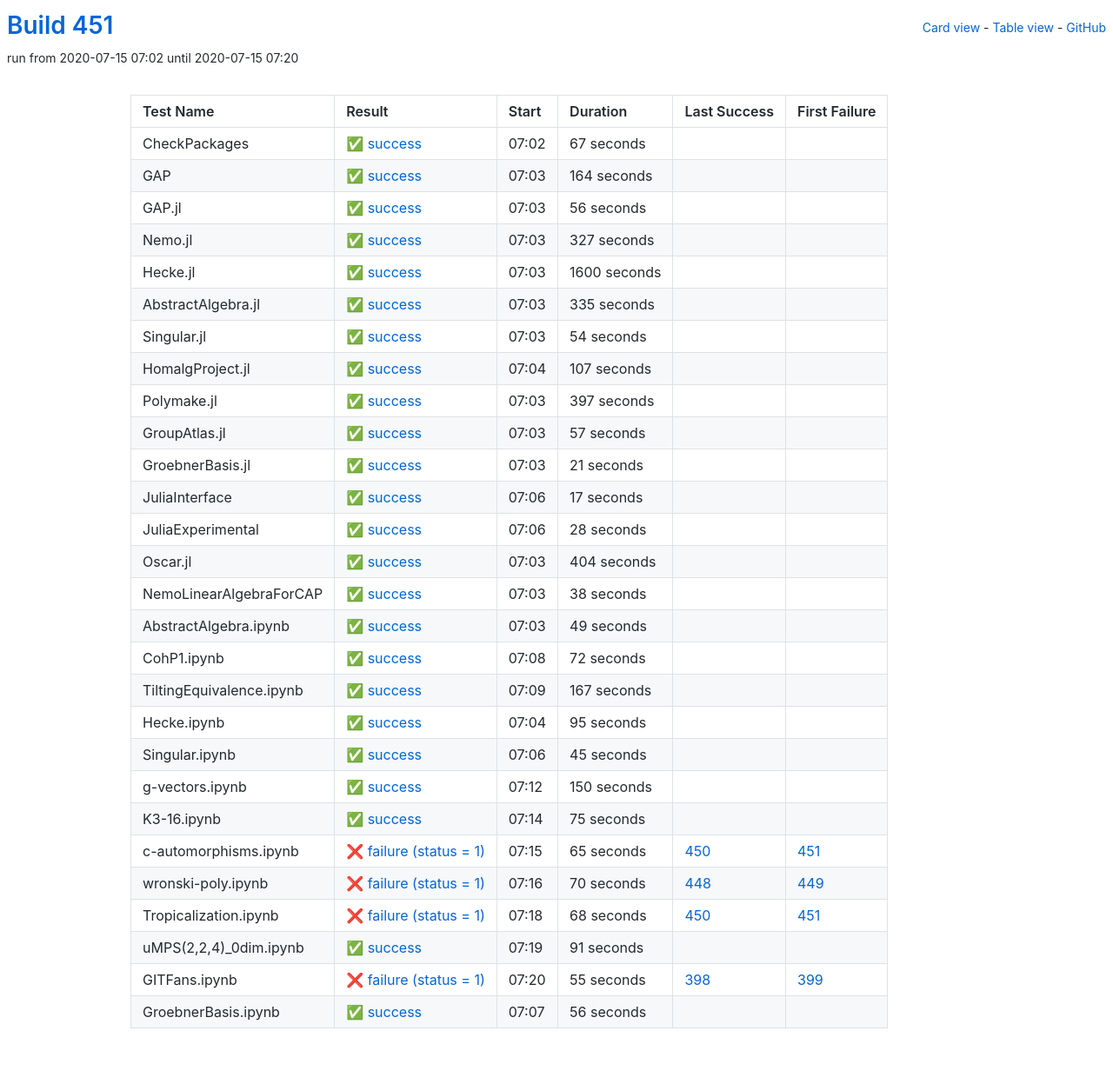
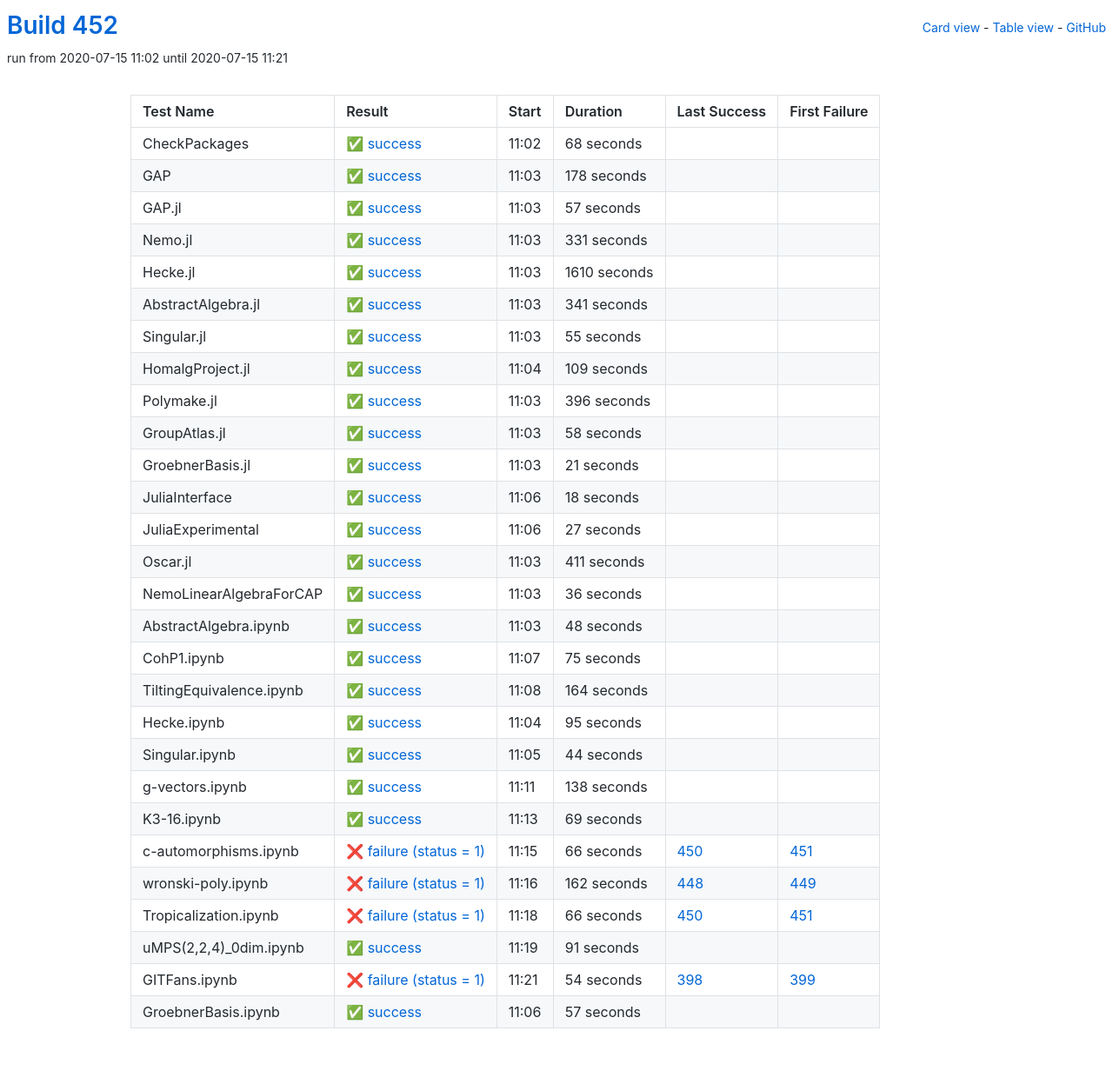
Before and after one commit to oscar-system/oscar-ci-status-stable, a Jekyll site: the page built from table.html, in a window 1280 px wide. Shown: the whole page at 87% size. Built offline with Jekyll 4.4.1, drawn with Linux system fonts in a browser that asks for light colours.

Commit message:
Build #452

```diff
--- a/_data/ci.yml
+++ b/_data/ci.yml
@@ -1,6 +1,6 @@
 ---
-build: 451
-build_url: https://oscarci.mathematik.uni-kl.de/job/oscar-stable/451/
+build: 452
+build_url: https://oscarci.mathematik.uni-kl.de/job/oscar-stable/452/
 job: oscar-stable
 organization: oscar-system
 repo: oscar-ci-status-stable
@@ -8,116 +8,32 @@ repourl: https://github.com/oscar-system/oscar-ci-status-stable
 tests:
 - name: CheckPackages
   id: checkpackages
-  log: https://oscarci.mathematik.uni-kl.de/job/oscar-stable/451/artifact/logs/build-451/CheckPackages.log
-  start: 2020-07-15 07:02
+  log: https://oscarci.mathematik.uni-kl.de/job/oscar-stable/452/artifact/logs/build-452/CheckPackages.log
+  start: 2020-07-15 11:02
   success: true
   exitcode: 0
   status: success
-  duration: 67
+  duration: 68
   last_success: false
   last_success_url:
   first_failure: false
   first_failure_url:
 - name: GAP
   id: gap
-  log: https://oscarci.mathematik.uni-kl.de/job/oscar-stable/451/artifact/logs/build-451/GAP.log
-  start: 2020-07-15 07:03
+  log: https://oscarci.mathematik.uni-kl.de/job/oscar-stable/452/artifact/logs/build-452/GAP.log
+  start: 2020-07-15 11:03
   success: true
   exitcode: 0
   status: success
-  duration: 164
+  duration: 178
   last_success: false
   last_success_url:
   first_failure: false
   first_failure_url:
 - name: GAP.jl
   id: gap-jl
-  log: https://oscarci.mathematik.uni-kl.de/job/oscar-stable/451/artifact/logs/build-451/GAP.jl.log
-  start: 2020-07-15 07:03
-  success: true
-  exitcode: 0
-  status: success
-  duration: 56
-  last_success: false
-  last_success_url:
-  first_failure: false
-  first_failure_url:
-- name: Nemo.jl
-  id: nemo-jl
-  log: https://oscarci.mathematik.uni-kl.de/job/oscar-stable/451/artifact/logs/build-451/Nemo.jl.log
-  start: 2020-07-15 07:03
-  success: true
-  exitcode: 0
-  status: success
-  duration: 327
-  last_success: false
-  last_success_url:
-  first_failure: false
-  first_failure_url:
-- name: Hecke.jl
-  id: hecke-jl
-  log: https://oscarci.mathematik.uni-kl.de/job/oscar-stable/451/artifact/logs/build-451/Hecke.jl.log
-  start: 2020-07-15 07:03
-  success: true
-  exitcode: 0
-  status: success
-  duration: 1600
-  last_success: false
-  last_success_url:
-  first_failure: false
-  first_failure_url:
-- name: AbstractAlgebra.jl
-  id: abstractalgebra-jl
-  log: https://oscarci.mathematik.uni-kl.de/job/oscar-stable/451/artifact/logs/build-451/AbstractAlgebra.jl.log
-  start: 2020-07-15 07:03
-  success: true
-  exitcode: 0
-  status: success
-  duration: 335
-  last_success: false
-  last_success_url:
-  first_failure: false
-  first_failure_url:
-- name: Singular.jl
-  id: singular-jl
-  log: https://oscarci.mathematik.uni-kl.de/job/oscar-stable/451/artifact/logs/build-451/Singular.jl.log
-  start: 2020-07-15 07:03
-  success: true
-  exitcode: 0
-  status: success
-  duration: 54
-  last_success: false
-  last_success_url:
-  first_failure: false
-  first_failure_url:
-- name: HomalgProject.jl
-  id: homalgproject-jl
-  log: https://oscarci.mathematik.uni-kl.de/job/oscar-stable/451/artifact/logs/build-451/HomalgProject.jl.log
-  start: 2020-07-15 07:04
-  success: true
-  exitcode: 0
-  status: success
-  duration: 107
-  last_success: false
-  last_success_url:
-  first_failure: false
-  first_failure_url:
-- name: Polymake.jl
-  id: polymake-jl
-  log: https://oscarci.mathematik.uni-kl.de/job/oscar-stable/451/artifact/logs/build-451/Polymake.jl.log
-  start: 2020-07-15 07:03
-  success: true
-  exitcode: 0
-  status: success
-  duration: 397
-  last_success: false
-  last_success_url:
-  first_failure: false
-  first_failure_url:
-- name: GroupAtlas.jl
-  id: groupatlas-jl
-  log: https://oscarci.mathematik.uni-kl.de/job/oscar-stable/451/artifact/logs/build-451/GroupAtlas.jl.log
-  start: 2020-07-15 07:03
+  log: https://oscarci.mathematik.uni-kl.de/job/oscar-stable/452/artifact/logs/build-452/GAP.jl.log
+  start: 2020-07-15 11:03
   success: true
   exitcode: 0
   status: success
@@ -126,10 +42,94 @@ tests:
   last_success_url:
   first_failure: false
   first_failure_url:
+- name: Nemo.jl
+  id: nemo-jl
+  log: https://oscarci.mathematik.uni-kl.de/job/oscar-stable/452/artifact/logs/build-452/Nemo.jl.log
+  start: 2020-07-15 11:03
+  success: true
+  exitcode: 0
+  status: success
+  duration: 331
+  last_success: false
+  last_success_url:
+  first_failure: false
+  first_failure_url:
+- name: Hecke.jl
+  id: hecke-jl
+  log: https://oscarci.mathematik.uni-kl.de/job/oscar-stable/452/artifact/logs/build-452/Hecke.jl.log
+  start: 2020-07-15 11:03
+  success: true
+  exitcode: 0
+  status: success
+  duration: 1610
+  last_success: false
+  last_success_url:
+  first_failure: false
+  first_failure_url:
+- name: AbstractAlgebra.jl
+  id: abstractalgebra-jl
+  log: https://oscarci.mathematik.uni-kl.de/job/oscar-stable/452/artifact/logs/build-452/AbstractAlgebra.jl.log
+  start: 2020-07-15 11:03
+  success: true
+  exitcode: 0
+  status: success
+  duration: 341
+  last_success: false
+  last_success_url:
+  first_failure: false
+  first_failure_url:
+- name: Singular.jl
+  id: singular-jl
+  log: https://oscarci.mathematik.uni-kl.de/job/oscar-stable/452/artifact/logs/build-452/Singular.jl.log
+  start: 2020-07-15 11:03
+  success: true
+  exitcode: 0
+  status: success
+  duration: 55
+  last_success: false
+  last_success_url:
+  first_failure: false
+  first_failure_url:
+- name: HomalgProject.jl
+  id: homalgproject-jl
+  log: https://oscarci.mathematik.uni-kl.de/job/oscar-stable/452/artifact/logs/build-452/HomalgProject.jl.log
+  start: 2020-07-15 11:04
+  success: true
+  exitcode: 0
+  status: success
+  duration: 109
+  last_success: false
+  last_success_url:
+  first_failure: false
+  first_failure_url:
+- name: Polymake.jl
+  id: polymake-jl
+  log: https://oscarci.mathematik.uni-kl.de/job/oscar-stable/452/artifact/logs/build-452/Polymake.jl.log
+  start: 2020-07-15 11:03
+  success: true
+  exitcode: 0
+  status: success
+  duration: 396
+  last_success: false
+  last_success_url:
+  first_failure: false
+  first_failure_url:
+- name: GroupAtlas.jl
+  id: groupatlas-jl
+  log: https://oscarci.mathematik.uni-kl.de/job/oscar-stable/452/artifact/logs/build-452/GroupAtlas.jl.log
+  start: 2020-07-15 11:03
+  success: true
+  exitcode: 0
+  status: success
+  duration: 58
+  last_success: false
+  last_success_url:
+  first_failure: false
+  first_failure_url:
 - name: GroebnerBasis.jl
   id: groebnerbasis-jl
-  log: https://oscarci.mathematik.uni-kl.de/job/oscar-stable/451/artifact/logs/build-451/GroebnerBasis.jl.log
-  start: 2020-07-15 07:03
+  log: https://oscarci.mathematik.uni-kl.de/job/oscar-stable/452/artifact/logs/build-452/GroebnerBasis.jl.log
+  start: 2020-07-15 11:03
   success: true
   exitcode: 0
   status: success
@@ -140,92 +140,92 @@ tests:
   first_failure_url:
 - name: JuliaInterface
   id: juliainterface
-  log: https://oscarci.mathematik.uni-kl.de/job/oscar-stable/451/artifact/logs/build-451/JuliaInterface.log
-  start: 2020-07-15 07:06
+  log: https://oscarci.mathematik.uni-kl.de/job/oscar-stable/452/artifact/logs/build-452/JuliaInterface.log
+  start: 2020-07-15 11:06
   success: true
   exitcode: 0
   status: success
-  duration: 17
+  duration: 18
   last_success: false
   last_success_url:
   first_failure: false
   first_failure_url:
 - name: JuliaExperimental
   id: juliaexperimental
-  log: https://oscarci.mathematik.uni-kl.de/job/oscar-stable/451/artifact/logs/build-451/JuliaExperimental.log
-  start: 2020-07-15 07:06
+  log: https://oscarci.mathematik.uni-kl.de/job/oscar-stable/452/artifact/logs/build-452/JuliaExperimental.log
+  start: 2020-07-15 11:06
   success: true
   exitcode: 0
   status: success
-  duration: 28
+  duration: 27
   last_success: false
   last_success_url:
   first_failure: false
   first_failure_url:
 - name: Oscar.jl
   id: oscar-jl
-  log: https://oscarci.mathematik.uni-kl.de/job/oscar-stable/451/artifact/logs/build-451/Oscar.jl.log
-  start: 2020-07-15 07:03
+  log: https://oscarci.mathematik.uni-kl.de/job/oscar-stable/452/artifact/logs/build-452/Oscar.jl.log
+  start: 2020-07-15 11:03
   success: true
   exitcode: 0
   status: success
-  duration: 404
+  duration: 411
   last_success: false
   last_success_url:
   first_failure: false
   first_failure_url:
 - name: NemoLinearAlgebraForCAP
   id: nemolinearalgebraforcap
-  log: https://oscarci.mathematik.uni-kl.de/job/oscar-stable/451/artifact/logs/build-451/NemoLinearAlgebraForCAP.log
-  start: 2020-07-15 07:03
+  log: https://oscarci.mathematik.uni-kl.de/job/oscar-stable/452/artifact/logs/build-452/NemoLinearAlgebraForCAP.log
+  start: 2020-07-15 11:03
   success: true
   exitcode: 0
   status: success
-  duration: 38
+  duration: 36
   last_success: false
   last_success_url:
   first_failure: false
   first_failure_url:
 - name: AbstractAlgebra.ipynb
   id: abstractalgebra-ipynb
-  log: https://oscarci.mathematik.uni-kl.de/job/oscar-stable/451/artifact/logs/build-451/AbstractAlgebra.ipynb.log
-  start: 2020-07-15 07:03
+  log: https://oscarci.mathematik.uni-kl.de/job/oscar-stable/452/artifact/logs/build-452/AbstractAlgebra.ipynb.log
+  start: 2020-07-15 11:03
   success: true
   exitcode: 0
   status: success
-  duration: 49
+  duration: 48
   last_success: false
   last_success_url:
   first_failure: false
   first_failure_url:
 - name: CohP1.ipynb
   id: cohp1-ipynb
-  log: https://oscarci.mathematik.uni-kl.de/job/oscar-stable/451/artifact/logs/build-451/CohP1.ipynb.log
-  start: 2020-07-15 07:08
+  log: https://oscarci.mathematik.uni-kl.de/job/oscar-stable/452/artifact/logs/build-452/CohP1.ipynb.log
+  start: 2020-07-15 11:07
   success: true
   exitcode: 0
   status: success
-  duration: 72
+  duration: 75
   last_success: false
   last_success_url:
   first_failure: false
   first_failure_url:
 - name: TiltingEquivalence.ipynb
   id: tiltingequivalence-ipynb
-  log: https://oscarci.mathematik.uni-kl.de/job/oscar-stable/451/artifact/logs/build-451/TiltingEquivalence.ipynb.log
-  start: 2020-07-15 07:09
+  log: https://oscarci.mathematik.uni-kl.de/job/oscar-stable/452/artifact/logs/build-452/TiltingEquivalence.ipynb.log
+  start: 2020-07-15 11:08
   success: true
   exitcode: 0
   status: success
-  duration: 167
+  duration: 164
   last_success: false
   last_success_url:
   first_failure: false
   first_failure_url:
 - name: Hecke.ipynb
   id: hecke-ipynb
-  log: https://oscarci.mathematik.uni-kl.de/job/oscar-stable/451/artifact/logs/build-451/Hecke.ipynb.log
-  start: 2020-07-15 07:04
+  log: https://oscarci.mathematik.uni-kl.de/job/oscar-stable/452/artifact/logs/build-452/Hecke.ipynb.log
+  start: 2020-07-15 11:04
   success: true
   exitcode: 0
   status: success
@@ -236,80 +236,80 @@ tests:
   first_failure_url:
 - name: Singular.ipynb
   id: singular-ipynb
-  log: https://oscarci.mathematik.uni-kl.de/job/oscar-stable/451/artifact/logs/build-451/Singular.ipynb.log
-  start: 2020-07-15 07:06
+  log: https://oscarci.mathematik.uni-kl.de/job/oscar-stable/452/artifact/logs/build-452/Singular.ipynb.log
+  start: 2020-07-15 11:05
   success: true
   exitcode: 0
   status: success
-  duration: 45
+  duration: 44
   last_success: false
   last_success_url:
   first_failure: false
   first_failure_url:
 - name: g-vectors.ipynb
   id: g-vectors-ipynb
-  log: https://oscarci.mathematik.uni-kl.de/job/oscar-stable/451/artifact/logs/build-451/g-vectors.ipynb.log
-  start: 2020-07-15 07:12
+  log: https://oscarci.mathematik.uni-kl.de/job/oscar-stable/452/artifact/logs/build-452/g-vectors.ipynb.log
+  start: 2020-07-15 11:11
   success: true
   exitcode: 0
   status: success
-  duration: 150
+  duration: 138
   last_success: false
   last_success_url:
   first_failure: false
   first_failure_url:
 - name: K3-16.ipynb
   id: k3-16-ipynb
-  log: https://oscarci.mathematik.uni-kl.de/job/oscar-stable/451/artifact/logs/build-451/K3-16.ipynb.log
-  start: 2020-07-15 07:14
+  log: https://oscarci.mathematik.uni-kl.de/job/oscar-stable/452/artifact/logs/build-452/K3-16.ipynb.log
+  start: 2020-07-15 11:13
   success: true
   exitcode: 0
   status: success
-  duration: 75
+  duration: 69
   last_success: false
   last_success_url:
   first_failure: false
   first_failure_url:
 - name: c-automorphisms.ipynb
   id: c-automorphisms-ipynb
-  log: https://oscarci.mathematik.uni-kl.de/job/oscar-stable/451/artifact/logs/build-451/c-automorphisms.ipynb.log
-  start: 2020-07-15 07:15
+  log: https://oscarci.mathematik.uni-kl.de/job/oscar-stable/452/artifact/logs/build-452/c-automorphisms.ipynb.log
+  start: 2020-07-15 11:15
   success: false
   exitcode: 1
   status: failure
-  duration: 65
+  duration: 66
   last_success: 450
   last_success_url: https://oscarci.mathematik.uni-kl.de/job/oscar-stable/450/
   first_failure: 451
   first_failure_url: https://oscarci.mathematik.uni-kl.de/job/oscar-stable/451/
 - name: wronski-poly.ipynb
   id: wronski-poly-ipynb
-  log: https://oscarci.mathematik.uni-kl.de/job/oscar-stable/451/artifact/logs/build-451/wronski-poly.ipynb.log
-  start: 2020-07-15 07:16
+  log: https://oscarci.mathematik.uni-kl.de/job/oscar-stable/452/artifact/logs/build-452/wronski-poly.ipynb.log
+  start: 2020-07-15 11:16
   success: false
   exitcode: 1
   status: failure
-  duration: 70
+  duration: 162
   last_success: 448
   last_success_url: https://oscarci.mathematik.uni-kl.de/job/oscar-stable/448/
   first_failure: 449
   first_failure_url: https://oscarci.mathematik.uni-kl.de/job/oscar-stable/449/
 - name: Tropicalization.ipynb
   id: tropicalization-ipynb
-  log: https://oscarci.mathematik.uni-kl.de/job/oscar-stable/451/artifact/logs/build-451/Tropicalization.ipynb.log
-  start: 2020-07-15 07:18
+  log: https://oscarci.mathematik.uni-kl.de/job/oscar-stable/452/artifact/logs/build-452/Tropicalization.ipynb.log
+  start: 2020-07-15 11:18
   success: false
   exitcode: 1
   status: failure
-  duration: 68
+  duration: 66
   last_success: 450
   last_success_url: https://oscarci.mathematik.uni-kl.de/job/oscar-stable/450/
   first_failure: 451
   first_failure_url: https://oscarci.mathematik.uni-kl.de/job/oscar-stable/451/
 - name: uMPS(2,2,4)_0dim.ipynb
   id: umps-2-2-4-0dim-ipynb
-  log: https://oscarci.mathematik.uni-kl.de/job/oscar-stable/451/artifact/logs/build-451/uMPS-2-2-4-_0dim.ipynb.log
-  start: 2020-07-15 07:19
+  log: https://oscarci.mathematik.uni-kl.de/job/oscar-stable/452/artifact/logs/build-452/uMPS-2-2-4-_0dim.ipynb.log
+  start: 2020-07-15 11:19
   success: true
   exitcode: 0
   status: success
@@ -320,24 +320,24 @@ tests:
   first_failure_url:
 - name: GITFans.ipynb
   id: gitfans-ipynb
-  log: https://oscarci.mathematik.uni-kl.de/job/oscar-stable/451/artifact/logs/build-451/GITFans.ipynb.log
-  start: 2020-07-15 07:20
+  log: https://oscarci.mathematik.uni-kl.de/job/oscar-stable/452/artifact/logs/build-452/GITFans.ipynb.log
+  start: 2020-07-15 11:21
   success: false
   exitcode: 1
   status: failure
-  duration: 55
+  duration: 54
   last_success: 398
   last_success_url: https://oscarci.mathematik.uni-kl.de/job/oscar-stable/398/
   first_failure: 399
   first_failure_url: https://oscarci.mathematik.uni-kl.de/job/oscar-stable/399/
 - name: GroebnerBasis.ipynb
   id: groebnerbasis-ipynb
-  log: https://oscarci.mathematik.uni-kl.de/job/oscar-stable/451/artifact/logs/build-451/GroebnerBasis.ipynb.log
-  start: 2020-07-15 07:07
+  log: https://oscarci.mathematik.uni-kl.de/job/oscar-stable/452/artifact/logs/build-452/GroebnerBasis.ipynb.log
+  start: 2020-07-15 11:06
   success: true
   exitcode: 0
   status: success
-  duration: 56
+  duration: 57
   last_success: false
   last_success_url:
   first_failure: false
```
Also changed, not shown: README.md.
